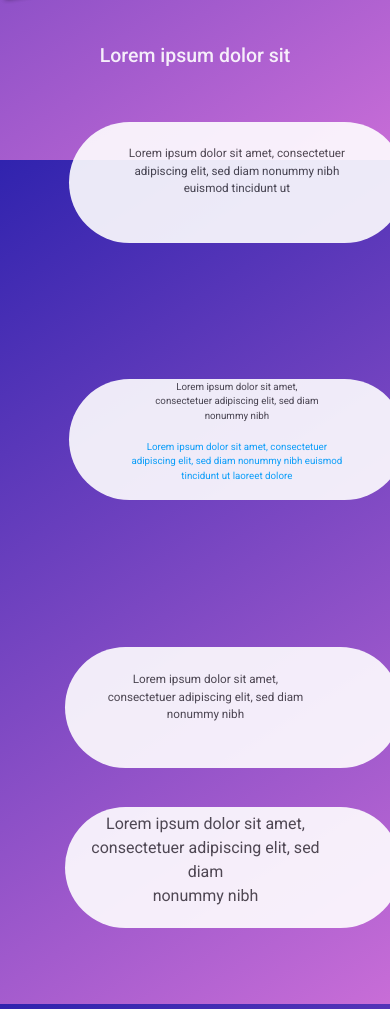
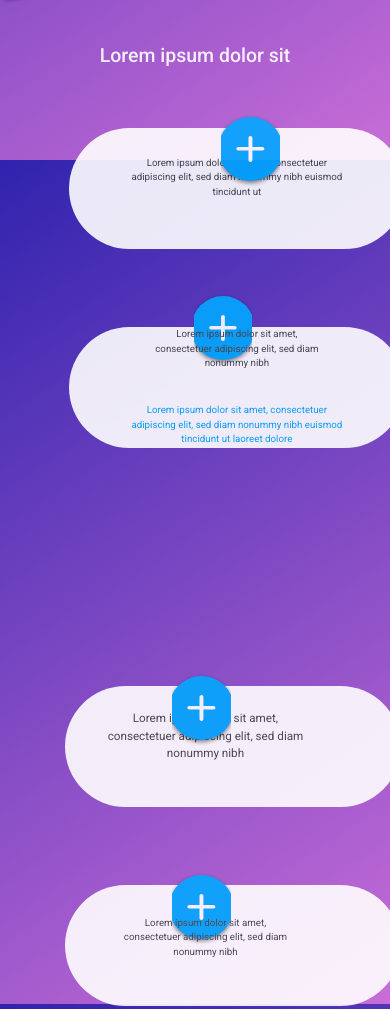
Before and after one commit to kobi1500/crypto-world, a plain HTML site: page index.html in a window 390 px wide. Shown: the part 3216-4225 px from the top of the page. Drawn offline with nearby package versions, Linux system fonts and the light colour scheme.

Commit message:
progress

```diff
--- a/css/style.css
+++ b/css/style.css
@@ -442,7 +442,7 @@ main .title{
 @media(max-width:767px){
     main  .title h4{
        margin-top: 10vw !important;
-       margin-bottom:50vw;
+       margin-bottom:70vw;
        font-size: 5vw !important;
     }
 }
@@ -487,7 +487,6 @@ main #right-box .box div {
             display: flex;
             justify-content: center;
             align-items: center;
-            margin-top: 55vw !important;
         }
         main #right-box .box{
             width:336px !important;
@@ -499,7 +498,7 @@ main #right-box .box div {
       main #left-box .content{
          display: block;
          text-align: center;
-        margin-top: -50%;
+        margin-top: -70%;
         margin-left: 50px;
       }
       main #right-box .content{
@@ -513,20 +512,22 @@ main #right-box .box div {
         }
 
         main #left-box .content .box:nth-child(2), .box:first-child{
-            margin-top: 35vw !important;
+            margin-top: 20vw !important;
         }
         main #right-box .content .box:first-child{
-            margin-top: 35vw !important;
+            margin-top: 25vw !important;
+            margin-bottom:25vw;
         }
         main #right-box .content .box:nth-child(2){
             margin-bottom: 35vw !important;
         }
-        main #left-box .box:first-child div span{
-            display: none;
+        main #left-box .box div span {
+            position: absolute;
+            margin-top: -19vw;
+            margin-left: -7vw;
+
         }
-        main #right-box .box:first-child div span{
-            display: none;
-        }
+
 
         main #left-box .box:first-child div p{
             font-size: 3vw !important;
@@ -538,23 +539,42 @@ main #right-box .box div {
             text-align: center;
             padding-bottom: 5px;
         }
+
+        main #right-box .box div span {
+            position: absolute;
+            margin-top: -19vw;
+            margin-left: -2vw;
+
+        }
         main #left-box .box:nth-child(2) div span{
-            display: none;
+            background: url("../svg/plus.svg")no-repeat center center !important;
+         margin-top: -10vw !important;
         }
-        main #right-box .box:nth-child(2) div span{
-            display: none;
+        main #left-box .box:nth-child(2) div p{
+            position: absolute;
+            margin-top: 1rem !important;
+            font-size: 0.4rem !important;
         }
-        main #left-box .box div{
-            font-size: 5vw;
+        main #left-box .box {
+            display: block;
         }
 
+
+        main #left-box .content .box div p{
+            font-size: 2.5vw !important;
+            text-align: center;
+        }
+        main #right-box .content .box:nth-child(2) p,
         main #left-box .content .box:nth-child(2) p{
+            position: relative;
             font-size: 2.5vw !important;
+            text-align: center;
         }
 
         main #boxes #left-box{
             background: unset !important;
         }
+
 
     }
 
```
